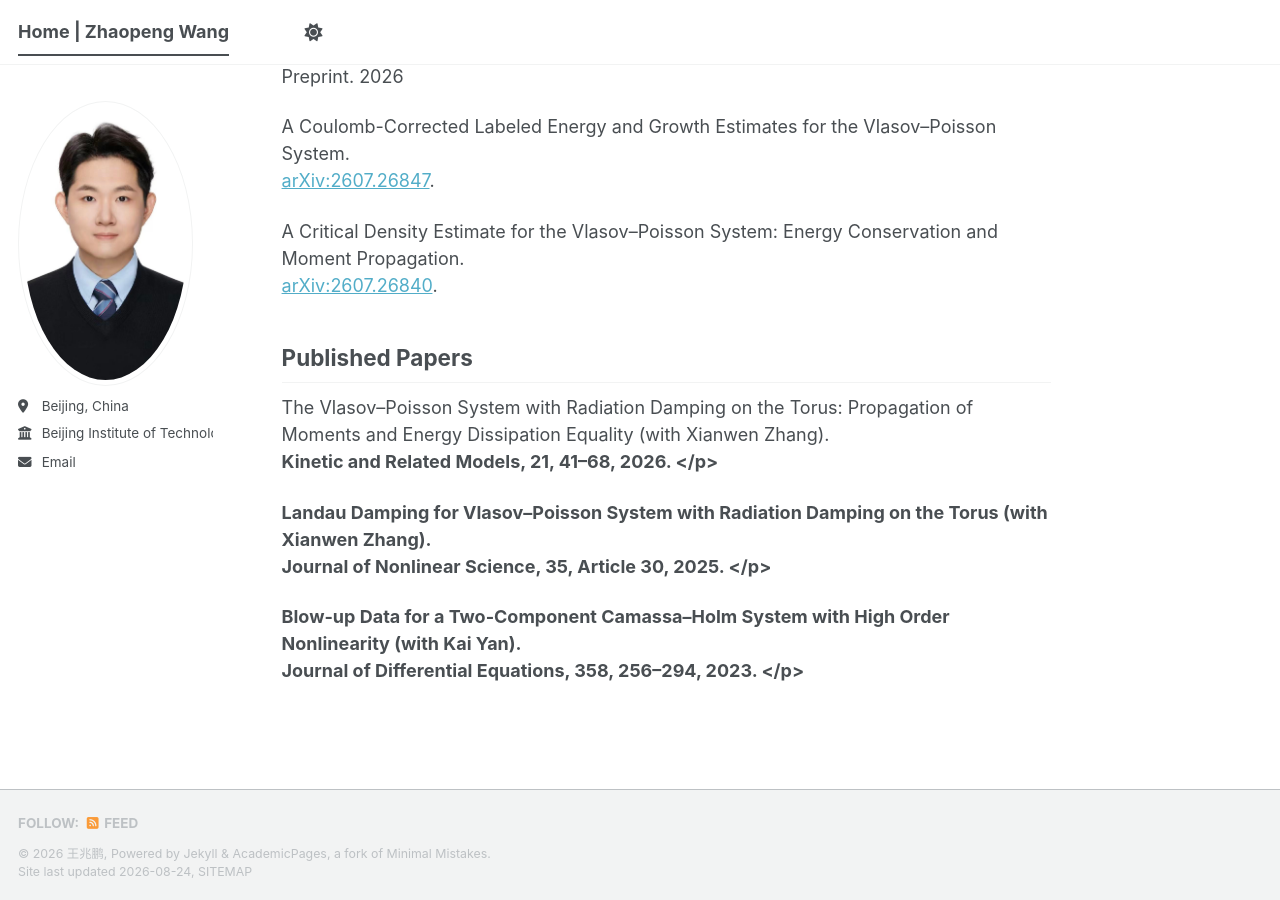
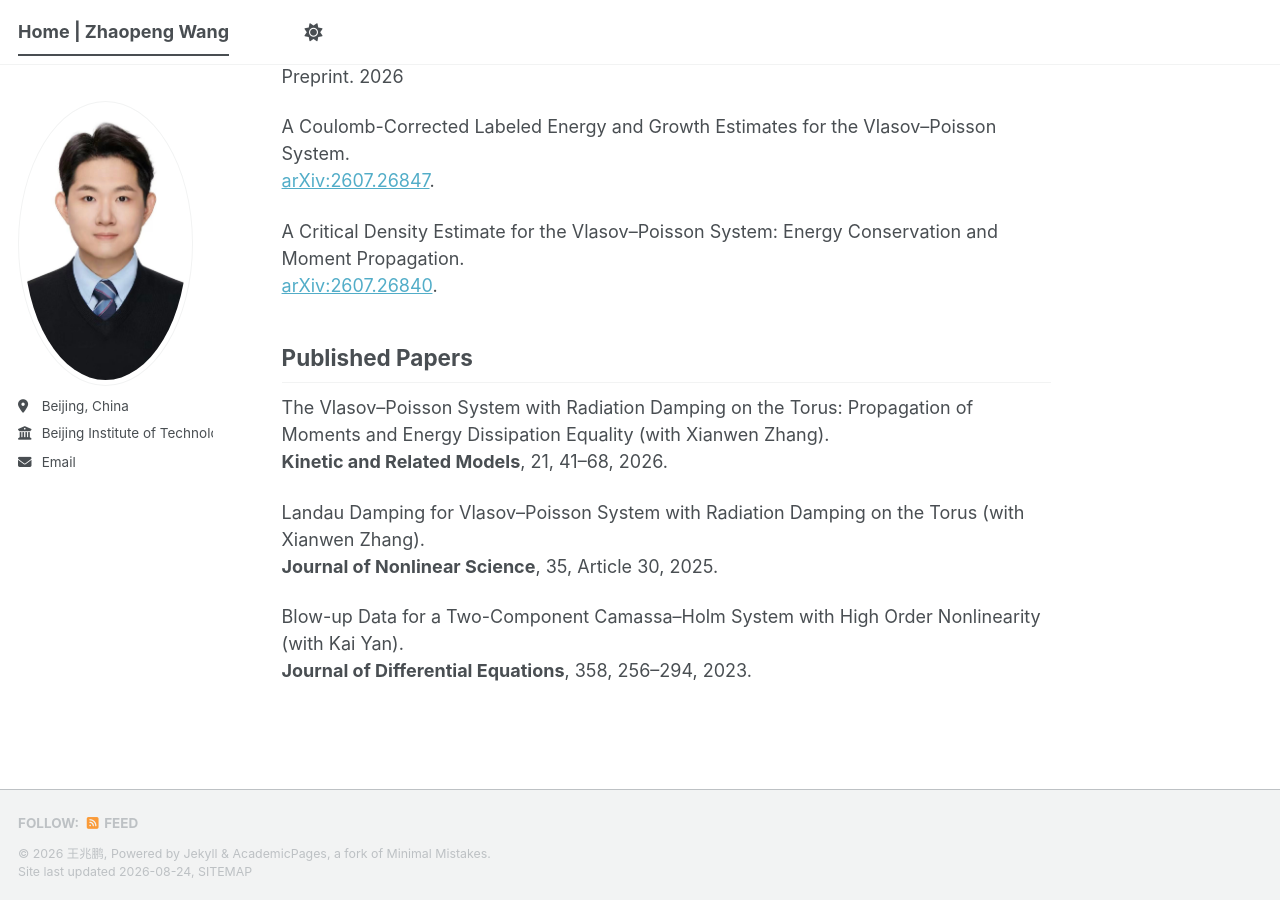
Before and after one commit to zpwangmath/zpwangmath.github.io, a Jekyll site: the page built from index.md, in a window 1280 px wide and 900 px high, scrolled down 760 px. Built offline with Jekyll 4.4.1, drawn with Linux system fonts in a browser that asks for light colours; a style sheet for code colours, icons or effects is not loaded.

```diff
--- a/index.md
+++ b/index.md
@@ -45,15 +45,15 @@ A Critical Density Estimate for the Vlasov–Poisson System: Energy Conservation
 
 <p>
 The Vlasov–Poisson System with Radiation Damping on the Torus: Propagation of Moments and Energy Dissipation Equality (with Xianwen Zhang).<br>
-<strong>Kinetic and Related Models<strong>, 21, 41–68, 2026.
+<strong>Kinetic and Related Models</strong>, 21, 41–68, 2026.
 </p>
 
 <p>
 Landau Damping for Vlasov–Poisson System with Radiation Damping on the Torus (with Xianwen Zhang).<br>
-<strong>Journal of Nonlinear Science<strong>, 35, Article 30, 2025.
+<strong>Journal of Nonlinear Science</strong>, 35, Article 30, 2025.
 </p>
 
 <p>
 Blow-up Data for a Two-Component Camassa–Holm System with High Order Nonlinearity (with Kai Yan).<br>
-<strong>Journal of Differential Equations<strong>, 358, 256–294, 2023.
+<strong>Journal of Differential Equations</strong>, 358, 256–294, 2023.
 </p>
```
